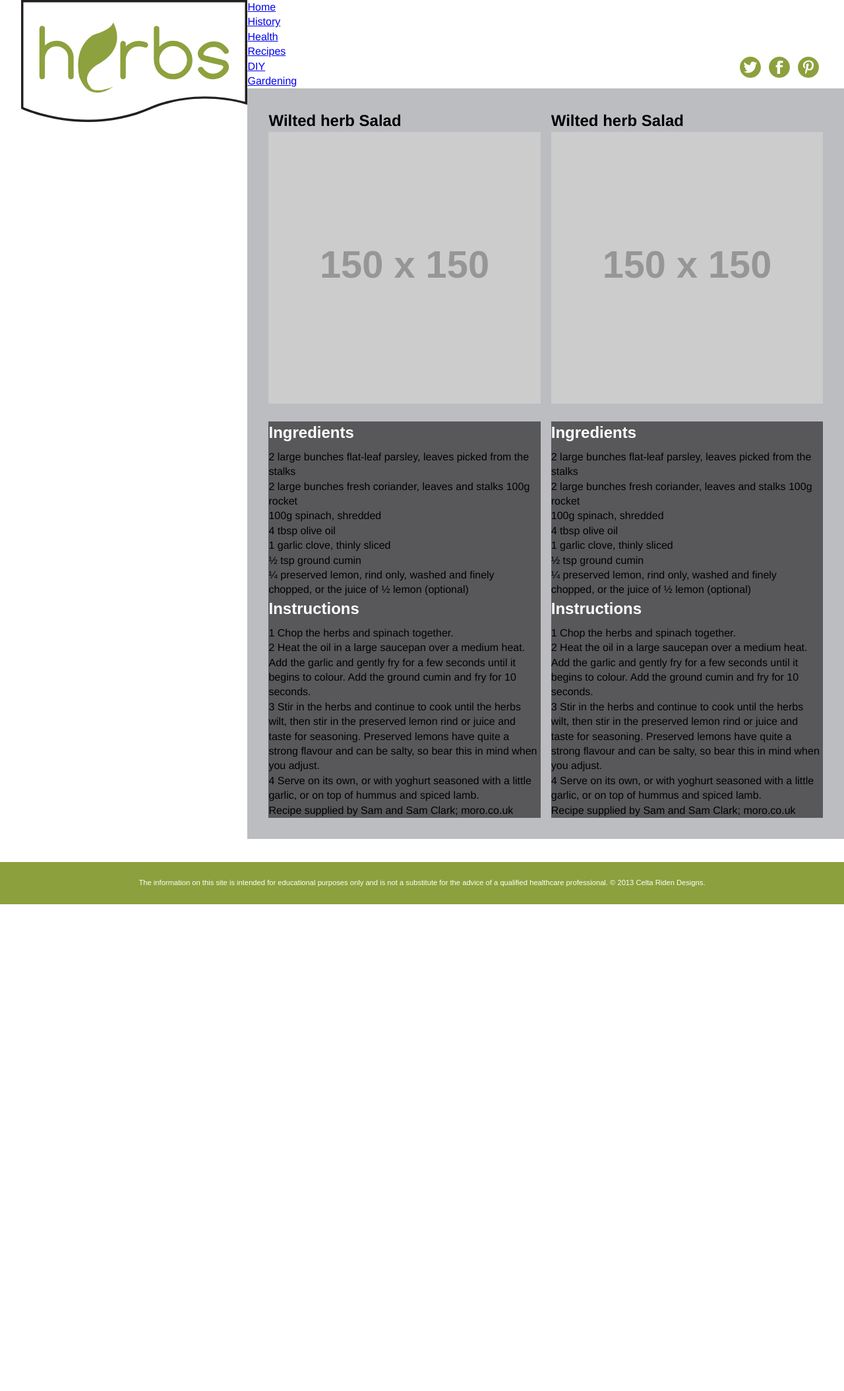
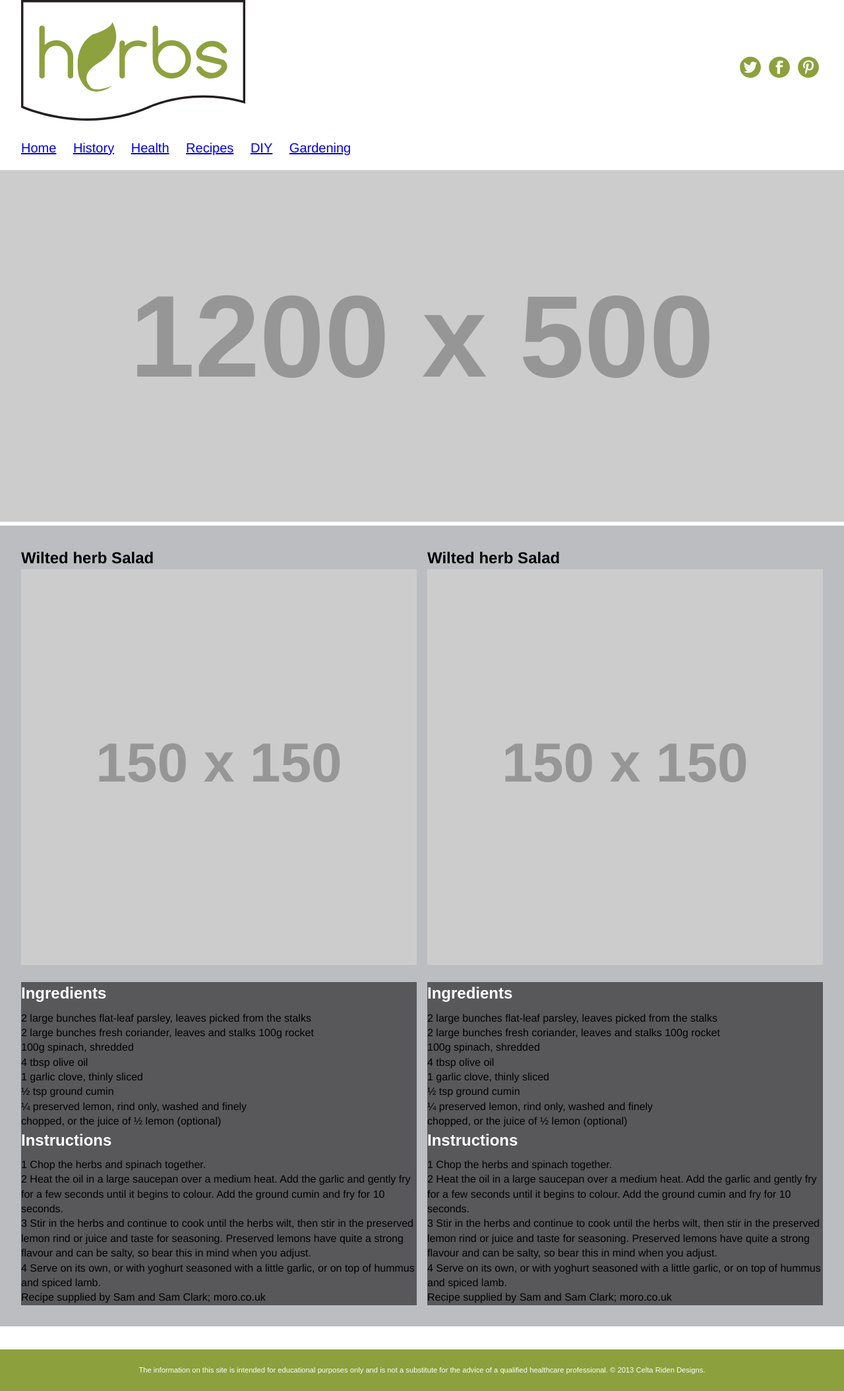
Before and after one commit to CeltaRiden/large-data-website, a Jekyll site: the page built from recipes.html, in a window 1280 px wide. Shown: the whole page at 66% size. Built offline with Jekyll 4.4.1, drawn with Linux system fonts in a browser that asks for light colours; Markdown is read by kramdown in place of the engine named in the settings; before the commit the page ends 1371 px from its top, so only the background shows below that.

Commit message:
made changes

```diff
--- a/_layouts/default.html
+++ b/_layouts/default.html
@@ -44,10 +44,10 @@
 
 		<nav class="header-bottom">
 			<ul class="nav-list">
-					<li class="nav-list-item nav-list-item-inline"><a href="index.html">Home</a></li>
+					<li class="nav-list-item nav-list-item-inline"><a href="{{site.baseurl}}/index.html">Home</a></li>
 					<li class="nav-list-item nav-list-item-inline"><a href="history.html">History</a></li>
 					<li class="nav-list-item nav-list-item-inline"><a href="health.html">Health</a></li>
-					<li class="nav-list-item nav-list-item-inline"><a href="recipes.html">Recipes</a></li>
+					<li class="nav-list-item nav-list-item-inline"><a href="{{site.baseurl}}/recipes.html">Recipes</a></li>
 					<li class="nav-list-item nav-list-item-inline"><a href="diy.html">DIY</a></li>
 					<li class="nav-list-item nav-list-item-inline"><a href="gardening.html">Gardening</a></li>
 			</ul>
--- a/_layouts/recipes.html
+++ b/_layouts/recipes.html
@@ -2,7 +2,7 @@
 <html>
 <head>
 <meta charset="UTF-8">
-<title>Herbs</title>
+<title>Herbs — {{page.title}}</title>
 <link href="{{site.baseurl}}/css/general.css" rel="stylesheet">
 <link href="{{site.baseurl}}/css/icons.css" rel="stylesheet">
 <link href="{{site.baseurl}}/css/media-object.css" rel="stylesheet">
@@ -16,8 +16,10 @@
 <body>
 
 	<header>
+
+		<div class="header-top">
 			<div class="logo">
-			<img src="img/herbslogo.svg" alt="">
+					<a href="index.html"><img src="/img/herbslogo.svg" class="logo-img" alt="Herbs Logo"></a>
 			</div>
 
 			<div class="social-media">
@@ -35,30 +37,19 @@
 					<li class="list-group-item list-group-item-inline">
 						<a href="#" class="icon i-32 i-pinterest image-replacement">
 						</a>
-
 					</li>
 				</ul>
 			</div>
+		</div>
 
-		<!-- <nav class="nav-wrapper">
-<ul class="nav">
-<li><a href="index.html" class="nav-link nav-primary-link">Home</a></li>
-<li><a href="health.html" class="nav-link nav-primary-link">Health</a></li>
-<li><a href="Recipes.html" class="nav-link nav-primary-link">Recipes</a></li>
-<li><a href="diy.html" class="nav-link nav-primary-link">DIY</a></li>
-<li><a href="gardening.html" class="nav-link nav-primary-link">Gardening</a></li>
-</ul>
-</nav>-->
-
-		<nav class="nav-wrapper">
-			<ul>
-				<li class="list-nav-item list-nav-item-inline "><a href="index.html">Home</a></li>
-				<li class="list-nav-item list-nav-item-inline"><a href="history.html">History</a></li>
-				<li class="list-nav-item list-nav-item-inline"><a href="health.html">Health</a></li>
-				<li class="list-nav-item list-nav-item-inline"><a href="recipes.html">Recipes</a></li>
-				<li class="list-nav-item list-nav-item-inline"><a href="diy.html">DIY</a></li>
-				<li class="list-nav-item list-nav-item-inline"><a href="gardening.html">Gardening</a></li>
-
+		<nav class="header-bottom">
+			<ul class="nav-list">
+					<li class="nav-list-item nav-list-item-inline"><a href="index.html">Home</a></li>
+					<li class="nav-list-item nav-list-item-inline"><a href="history.html">History</a></li>
+					<li class="nav-list-item nav-list-item-inline"><a href="health.html">Health</a></li>
+					<li class="nav-list-item nav-list-item-inline"><a href="recipes.html">Recipes</a></li>
+					<li class="nav-list-item nav-list-item-inline"><a href="diy.html">DIY</a></li>
+					<li class="nav-list-item nav-list-item-inline"><a href="gardening.html">Gardening</a></li>
 			</ul>
 		</nav>
 
--- a/css/general.css
+++ b/css/general.css
@@ -189,6 +189,7 @@
   	width:100%;
   }
 
+
 }
 
 @media only screen and (min-width: 70em) {
--- a/recipes.html
+++ b/recipes.html
@@ -1,6 +1,13 @@
 ---
 layout: recipes
 ---
+
+
+	<div  class="home-img">
+		<img src="http://placehold.it/1200x500" alt="">
+			<!-- Hide figure whenever it goes onto mobile site. -->
+	</div>
+
 
 	<div class="grid border">
 
```
Lines whose indentation alone changed are shown as unchanged.
